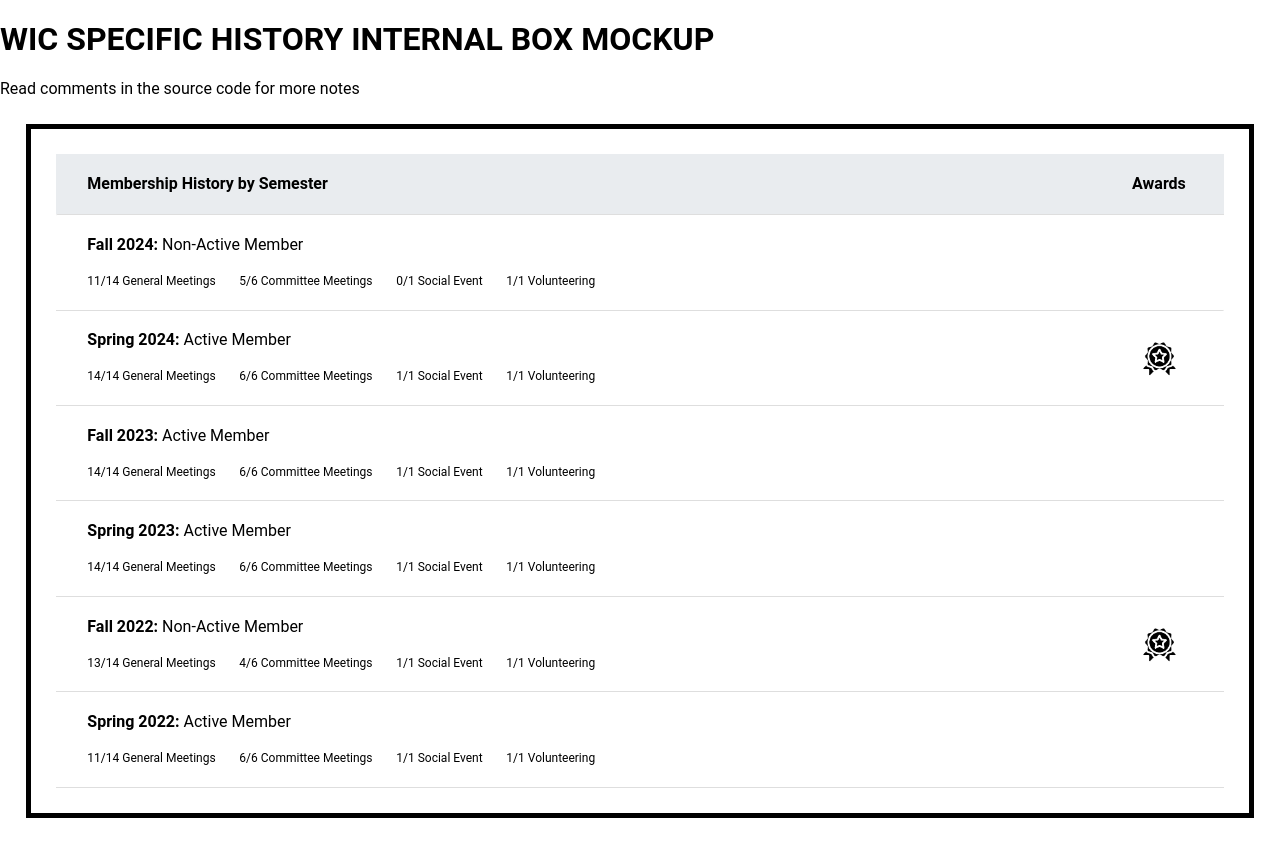
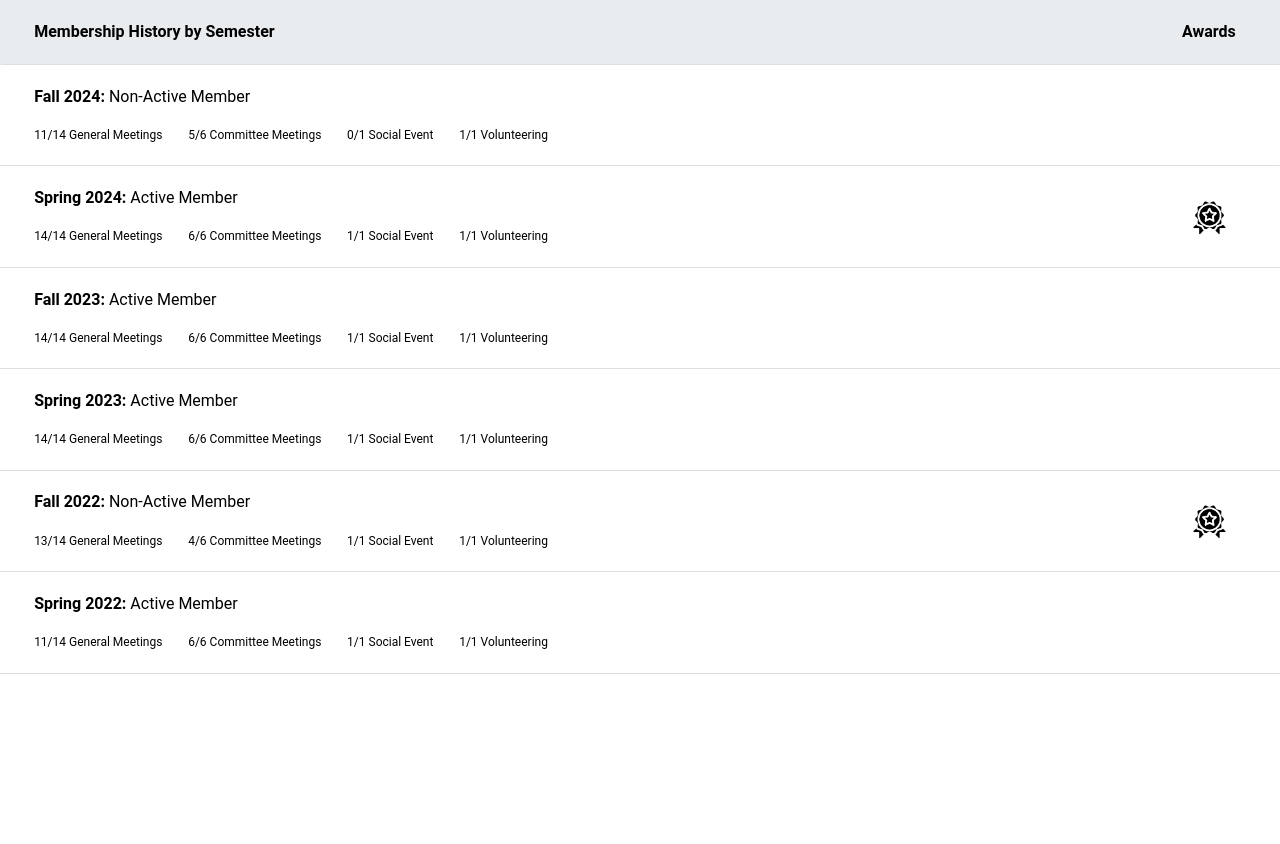
Before and after one commit to Zwork101/consortia, a Flask app: page /wic-int in a window 1280 px wide. After the commit the page ends 674 px from the top, so only its background shows below. Run offline with Flask 3, Linux system fonts and the light colour scheme; some web fonts are replaced.

Commit message:
Clean up transferred content.

```diff
--- a/templates/current-semester-wic-history-interior.html.j2
+++ b/templates/current-semester-wic-history-interior.html.j2
@@ -1,12 +1,5 @@
 {% extends "base.html.j2" %}
 {% block content %}
-
-<h1>WIC SPECIFIC HISTORY INTERNAL BOX MOCKUP</h1>
-<p>Read comments in the source code for more notes</p>
-
-<div class="demo-container">
-
-<!-- Everything below this section will be part of the final code-->
 
 <main class="table-container membership-history-container">
     <div>
@@ -103,7 +96,4 @@
     </div>
 </main>
 
-<!-- Everything above this section will be part of the final code-->
-
-</div>
 {% endblock %}
--- a/templates/current-semester-wics.html.j2
+++ b/templates/current-semester-wics.html.j2
@@ -1,8 +1,5 @@
 {% extends "base.html.j2" %}
 {% block content %}
-<div class="demo-container">
-
-<!-- Everything below this section will be part of the final code-->
 
     <main>
 
@@ -135,8 +132,5 @@
 
 </main>
 
-<!-- Everything above this section will be part of the final code-->
-
-</div>
 
 {% endblock content %}
```
Also changed, not shown: templates/current-semester-comms-interior.html.j2 (+0 -10 lines).
